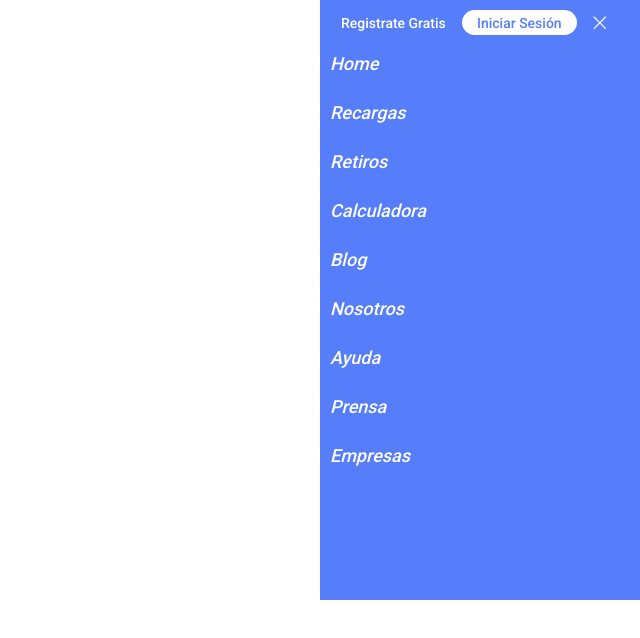
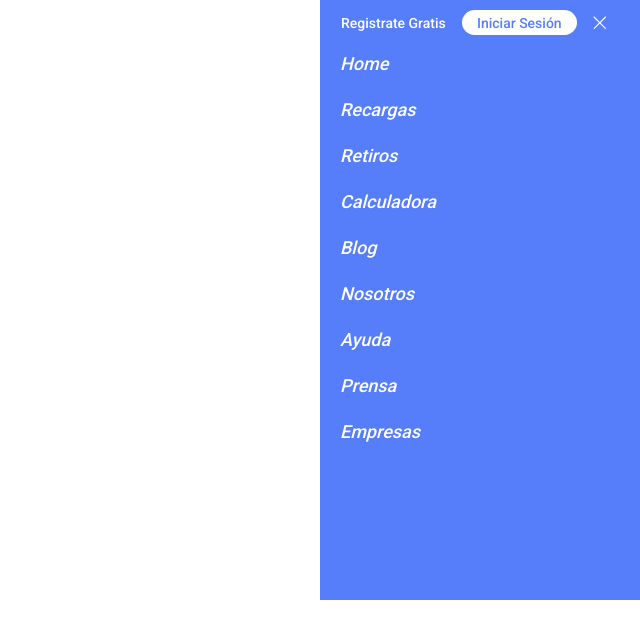
Before and after one commit to jonathanlevrero/NubiProyecto, a React (Create React App) app in the folder nubilanding/: page / in a window 1280 px wide. Shown: the top 638 px of the page, without its empty margins (640-1280 px from the left). Built offline with nearby package versions, Linux system fonts and the light colour scheme.

Commit message:
correcciones

```diff
--- a/nubilanding/src/components/sidebar/sidebar.js
+++ b/nubilanding/src/components/sidebar/sidebar.js
@@ -6,22 +6,24 @@ import cruz from '../../assets/ic_menu_close.svg'
 function Sidebar() {
   return (
     <div className={styles.contenedor}>
-    <div className={styles.sidebar}>
-      <div className={styles.botones}>
-      <button className={styles.registrate}>Registrate Gratis</button>
-      <button className={styles.iniciarSesion}>Iniciar Sesión</button>
-      <img className={styles.cruz} src={cruz} alt="cruz"/>
+      <div className={styles.sidebar}>
+        <div className={styles.botones}>
+          <button className={styles.registrate}>Registrate Gratis</button>
+          <button className={styles.iniciarSesion}>Iniciar Sesión</button>
+          <img className={styles.cruz} src={cruz} alt="cruz" />
+        </div>
+        <ul>
+          <li>Home</li>
+          <li>Recargas</li>
+          <li>Retiros</li>
+          <li>Calculadora</li>
+          <li>Blog</li>
+          <li>Nosotros</li>
+          <li>Ayuda</li>
+          <li>Prensa</li>
+          <li>Empresas</li>
+        </ul>
       </div>
-<p>Home</p>
-<p>Recargas</p>
-<p>Retiros</p>
-<p>Calculadora</p>
-<p>Blog</p>
-<p>Nosotros</p>
-<p>Ayuda</p>
-<p>Prensa</p>
-<p>Empresas</p>
-    </div>
     </div>
   )
 }
--- a/nubilanding/src/components/sidebar/styles.module.scss
+++ b/nubilanding/src/components/sidebar/styles.module.scss
@@ -1,8 +1,8 @@
-@import url("https://fonts.googleapis.com/css?family=Roboto:400,500|Rubik:300,400,500&display=swap");
 $color-fondo: #eeeeee;
 $color-letra: #214960;
 $color-boton: #567efb;
-.contenedor{
+
+.contenedor {
   display: flex;
   flex-direction: column;
   align-items: flex-end;
@@ -19,17 +19,22 @@ $color-boton: #567efb;
   font-style: italic;
   font-size: 18px;
   font-weight: 500;
+}
 
+li {
+  margin-bottom: 25px;
+  list-style-type: none;
+  text-align: left;
+  position: relative;
+  right: 20px;
 }
-p{
-margin-left: 10px;
-margin-bottom: 10px;
-}
-.botones{
+
+.botones {
   display: flex;
   margin-left: 15px;
   margin-top: 10px;
 }
+
 .registrate {
   color: #ffffff;
   margin-right: 10px;
@@ -39,6 +44,7 @@ margin-bottom: 10px;
   background-color: transparent;
   border: transparent;
 }
+
 .iniciarSesion {
   color: $color-boton;
   background-color: #ffffff;
@@ -50,7 +56,8 @@ margin-bottom: 10px;
   font-size: 14px;
   font-weight: 500;
 }
-.cruz{
+
+.cruz {
   width: 15px;
   margin-left: 15px;
 }
--- a/nubilanding/src/index.js
+++ b/nubilanding/src/index.js
@@ -1,6 +1,6 @@
 import React from 'react';
 import ReactDOM from 'react-dom';
-import './index.css';
+import './index.scss';
 import App from './App';
 
 
--- a/nubilanding/src/index.css
+++ b/nubilanding/src/index.scss
@@ -1,3 +1,5 @@
+@import url("https://fonts.googleapis.com/css?family=Roboto:400,500|Rubik:300,400,500&display=swap");
+
 body {
   margin: 0;
   font-family: -apple-system, BlinkMacSystemFont, 'Segoe UI', 'Roboto', 'Oxygen',
```
